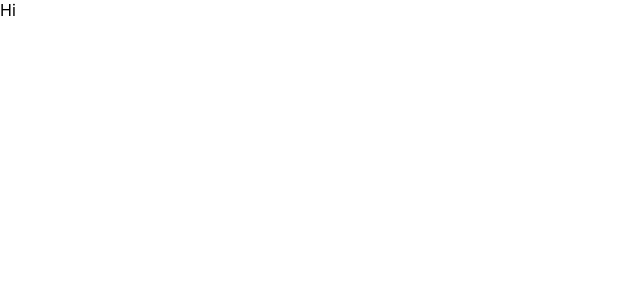
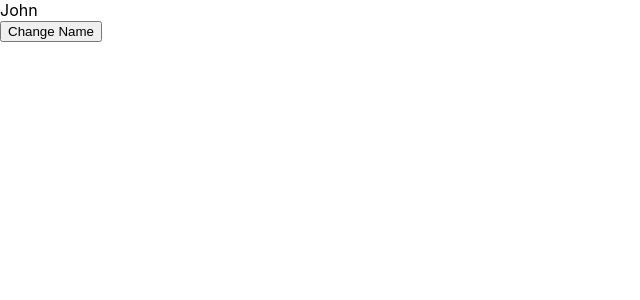
Before and after one commit to fabiogeneral/redux-ts, a React (Create React App) app: page / in a window 1280 px wide. Shown: the top 300 px of the page, without its empty margins (0-640 px from the left). Built offline with nearby package versions, Linux system fonts and the light colour scheme.

Commit message:
added user reducer / dispatch + typing

```diff
--- a/src/App.tsx
+++ b/src/App.tsx
@@ -1,5 +1,31 @@
 import React from 'react';
+import { useSelector, useDispatch } from 'react-redux';
+import { IStoreState } from 'reducers';
+import { IUserAction, IUserState, userInitialState, UserType } from 'components';
 
-const App: React.FC = () => <div>Hi</div>;
+type Dispatch = (event: IUserAction) => IUserState;
+
+const App: React.FC = () => {
+    const user: IUserState = useSelector((state: IStoreState) => state.userReducer);
+    const { firstName } = user;
+    const dispatch: Dispatch = useDispatch();
+
+    return (
+        <div>
+            {firstName}
+            <br />
+            <button
+                onClick={() =>
+                    dispatch({
+                        type: UserType.ADD_USER,
+                        payload: { ...userInitialState, firstName: 'Mary' },
+                    })
+                }
+            >
+                Change Name
+            </button>
+        </div>
+    );
+};
 
 export default App;
--- a/src/components/User/index.ts
+++ b/src/components/User/index.ts
@@ -1,2 +1,2 @@
 export { default as UserComponent } from './User';
-export { default as userReducer } from './userReducer';
+export * from './user.reducer';
--- /dev/null
+++ b/src/components/User/user.reducer.ts
@@ -0,0 +1,28 @@
+export const userInitialState = {
+    firstName: '',
+};
+
+export interface IUserState {
+    firstName: string;
+}
+
+export enum UserType {
+    ADD_USER = 'ADD_USER',
+}
+
+export interface IUserAction {
+    type: UserType;
+    payload: IUserState;
+}
+
+export const userReducer = (currentState: IUserState = userInitialState, action: IUserAction) => {
+    switch (action.type) {
+        case UserType.ADD_USER:
+            return {
+                ...currentState,
+                firstName: action.payload.firstName,
+            };
+        default:
+            return currentState;
+    }
+};
--- a/src/components/User/userReducer.ts
+++ /dev/null
@@ -1,11 +0,0 @@
-export default (currentState = { userFirstName: '' }, action: any) => {
-    switch (action.type) {
-        case 'ADD_USER':
-            return {
-                ...currentState,
-                userFirstName: action.payload,
-            };
-        default:
-            return currentState;
-    }
-};
--- a/src/index.tsx
+++ b/src/index.tsx
@@ -7,13 +7,14 @@ import * as serviceWorker from './serviceWorker';
 import { createStore } from 'redux';
 import { Provider } from 'react-redux';
 import reducers from 'reducers';
+import { userInitialState } from 'components';
 
 const store = createStore(reducers);
 console.log(store.getState());
 
 store.dispatch({
     type: 'ADD_USER',
-    payload: 'John',
+    payload: { ...userInitialState, firstName: 'John' },
 });
 console.log(store.getState());
 
--- a/src/reducers.ts
+++ b/src/reducers.ts
@@ -1,8 +1,12 @@
 import { combineReducers } from 'redux';
-import { userReducer } from 'components';
+import { IUserState, userReducer } from 'components';
 
-const rootReducer = combineReducers({
+export interface IStoreState {
+    userReducer: IUserState;
+}
+
+const reducers = combineReducers<IStoreState>({
     userReducer,
 });
 
-export default rootReducer;
+export default reducers;
```
